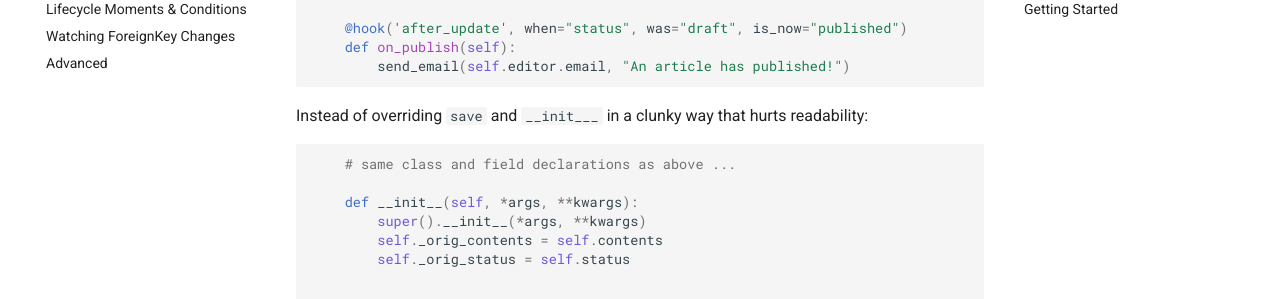
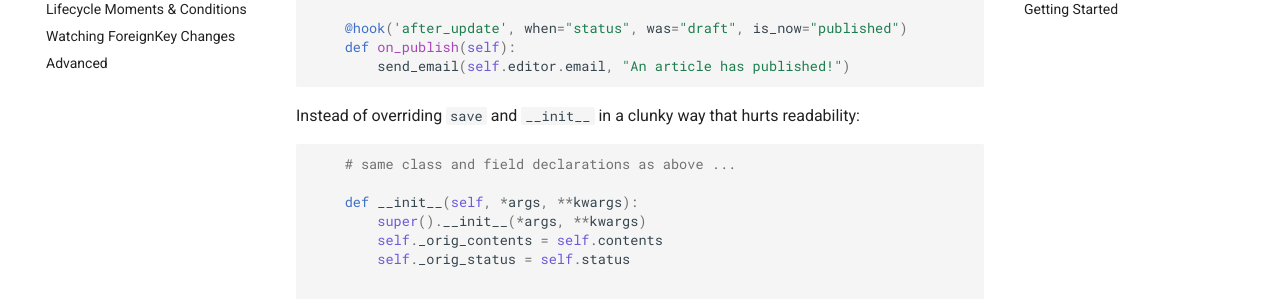
Before and after one commit to metacoffee0x17/Lifecycle-Django, an MkDocs documentation site: the page built from docs/index.md, in a window 1280 px wide and 900 px high, scrolled down 469 px. Shown: the part 153-452 px from the top of the window. Built offline with MkDocs 1.6.1 and Material for MkDocs 9.7.7, drawn with Linux system fonts in a browser that asks for light colours; comment, search, counter and statistics services are not loaded.

````diff
--- a/docs/index.md
+++ b/docs/index.md
@@ -26,7 +26,7 @@ class Article(LifecycleModel):
         send_email(self.editor.email, "An article has published!")
 ```
 
-Instead of overriding `save` and `__init___` in a clunky way that hurts readability:
+Instead of overriding `save` and `__init__` in a clunky way that hurts readability:
 
 ```python
     # same class and field declarations as above ...
````
Also changed, not shown: README.md (+1 -1 lines).
